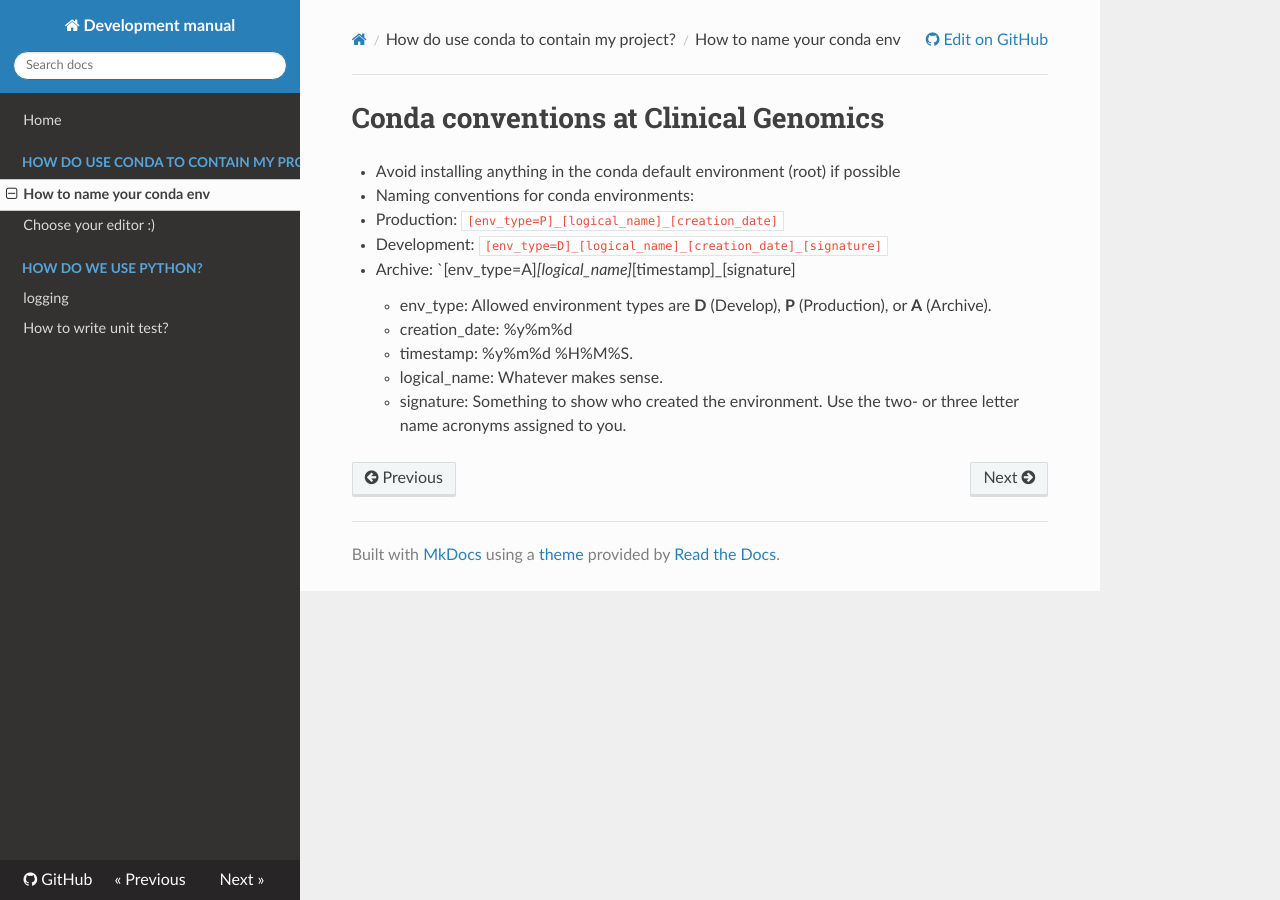
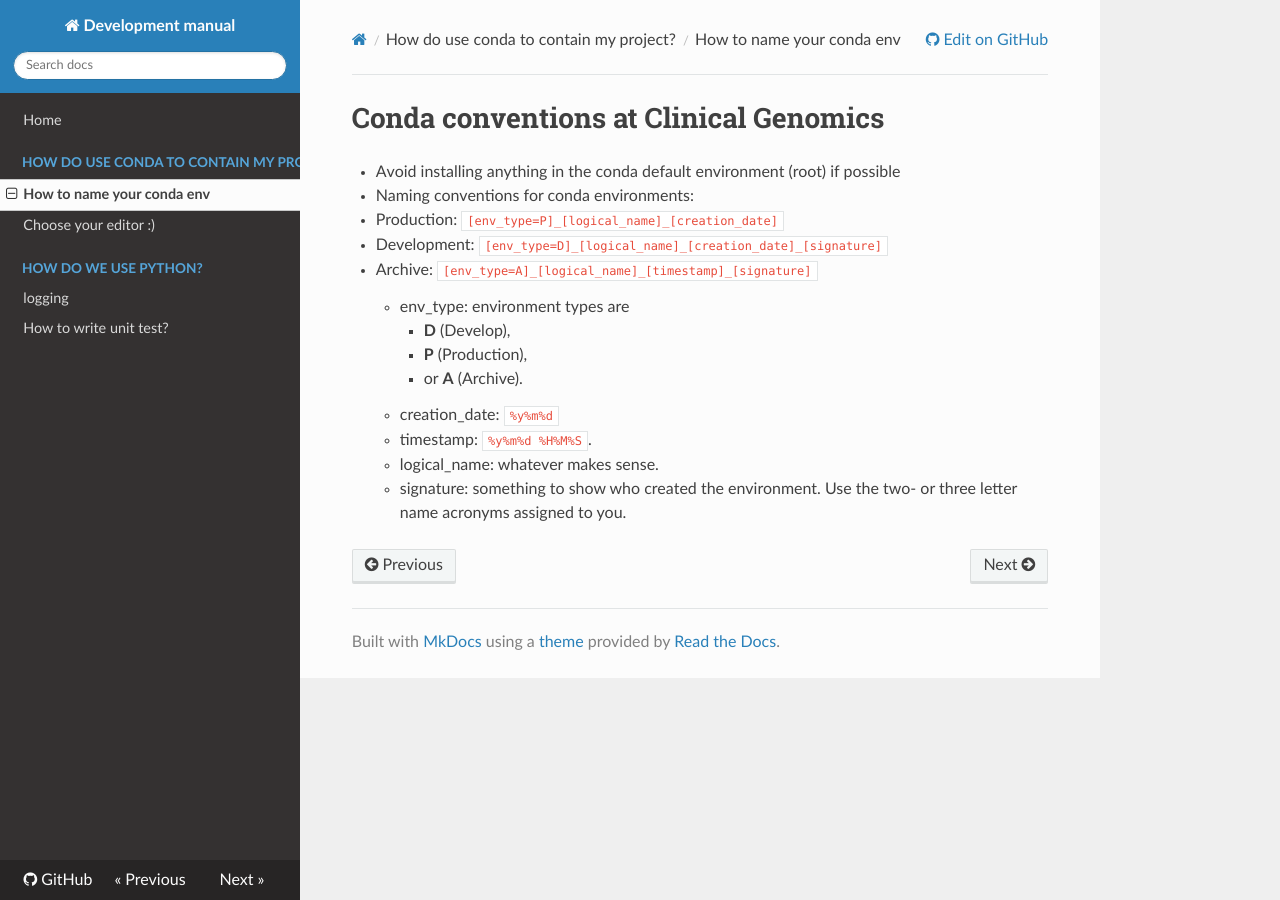
Before and after one commit to ingkebil/development, an MkDocs documentation site: the page built from docs/conda/conda_conventions.md, in a window 1280 px wide. Built offline with MkDocs 1.6.1, drawn with Linux system fonts in a browser that asks for light colours; nearby versions of some CDN libraries.

Commit message:
Minor restructure of the conda naming

```diff
--- a/docs/conda/conda_conventions.md
+++ b/docs/conda/conda_conventions.md
@@ -4,9 +4,12 @@
 - Naming conventions for conda environments:
    - Production: `[env_type=P]_[logical_name]_[creation_date]`
    - Development: `[env_type=D]_[logical_name]_[creation_date]_[signature]`
-   - Archive: `[env_type=A]_[logical_name]_[timestamp]_[signature]
-      - env_type: Allowed environment types are **D** (Develop), **P** (Production), or **A** (Archive).
-      - creation_date: %y%m%d
-      - timestamp: %y%m%d %H%M%S.
-      - logical_name: Whatever makes sense.
-      - signature: Something to show who created the environment. Use the two- or three letter name acronyms assigned to you.
+   - Archive: `[env_type=A]_[logical_name]_[timestamp]_[signature]`
+      - env_type: environment types are
+        - **D** (Develop),
+        - **P** (Production),
+        - or **A** (Archive).
+      - creation_date: `%y%m%d`
+      - timestamp: `%y%m%d %H%M%S`.
+      - logical_name: whatever makes sense.
+      - signature: something to show who created the environment. Use the two- or three letter name acronyms assigned to you.
```
